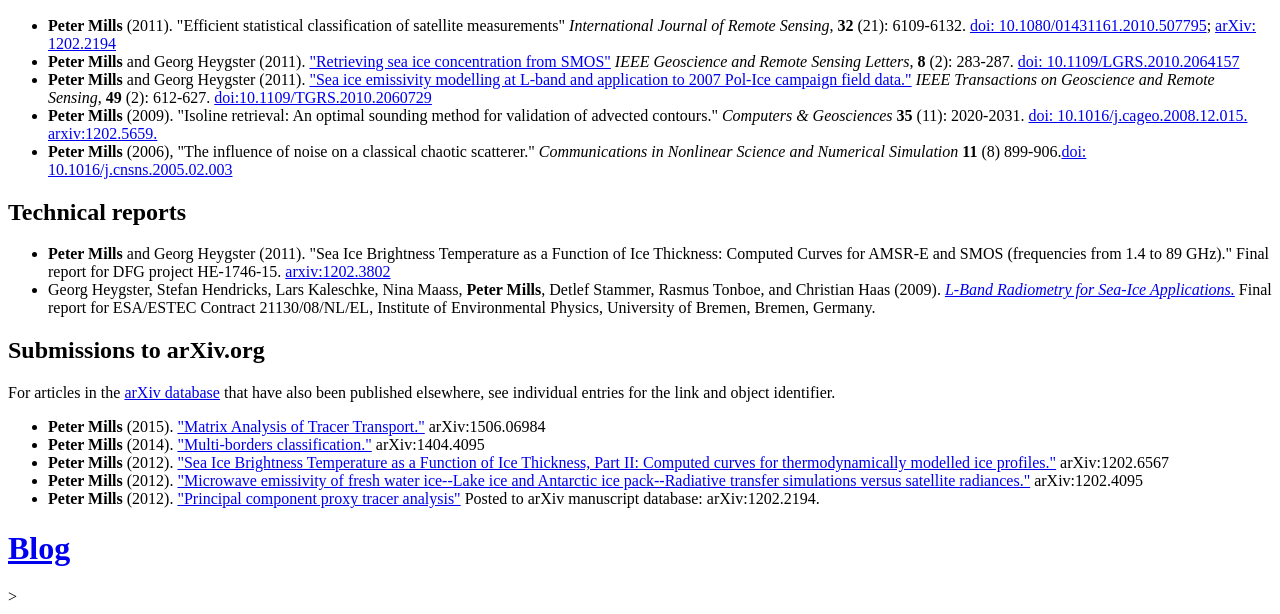
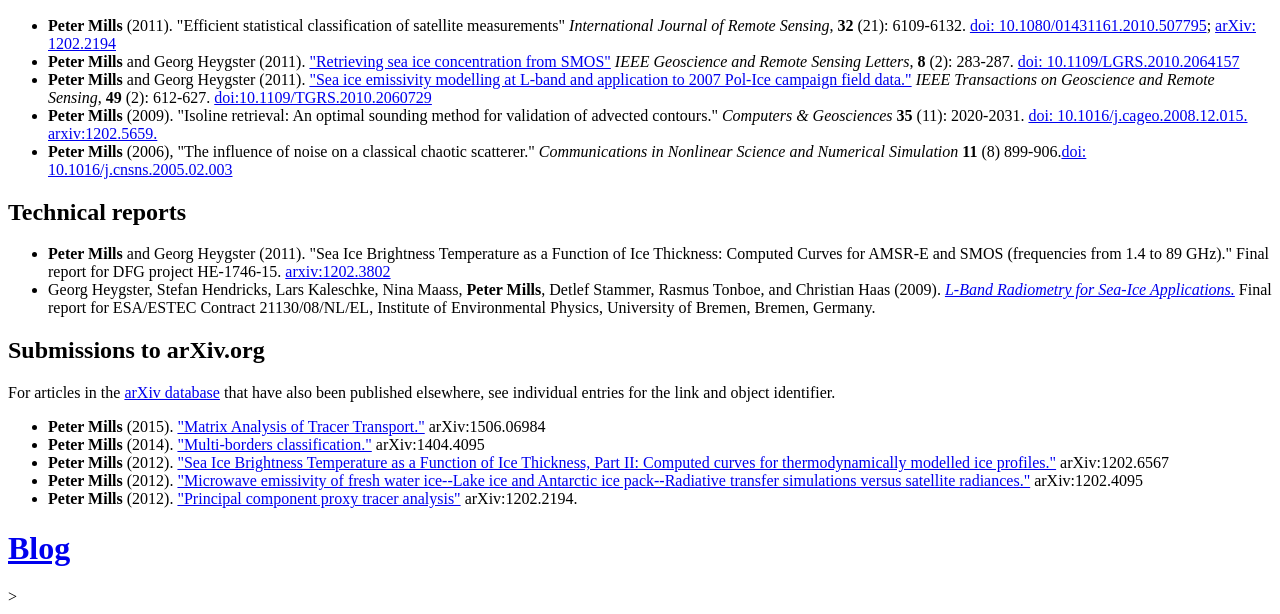
Before and after one commit to Peteysoft/Peteysoft.github.io, a plain HTML site: page index.html in a window 1280 px wide. Shown: the part 616-1230 px from the top of the page. Drawn offline with Linux system fonts and the light colour scheme.

Commit message:
Removed "posted to Arxiv database"

```diff
--- a/index.html
+++ b/index.html
@@ -74,7 +74,7 @@ For articles in the <a href="http://arxiv.org">arXiv database</a> that have also
         <li><b>Peter Mills</b> (2012). <a href="http://arxiv.org/abs/1202.6567">"Sea Ice Brightness Temperature as a Function of Ice Thickness, Part II: Computed curves for thermodynamically modelled ice profiles."</a> arXiv:1202.6567</li>
         <li><b>Peter Mills</b> (2012). <a href="http://arxiv.org/abs/1202.4095">"Microwave emissivity of fresh water ice--Lake ice and Antarctic ice pack--Radiative transfer simulations versus satellite radiances."</a> arXiv:1202.4095</li>
         <li><b>Peter Mills</b> (2012). <a href="http://arxiv.org/abs/1202.1999">"Principal component proxy tracer analysis"</a>
-        Posted to arXiv manuscript database: arXiv:1202.2194.</li>
+        arXiv:1202.2194.</li>
 </ul>
 
 <a href="http://notationalshorthand.blogspot.com"><h1>Blog</h1></a>
```
